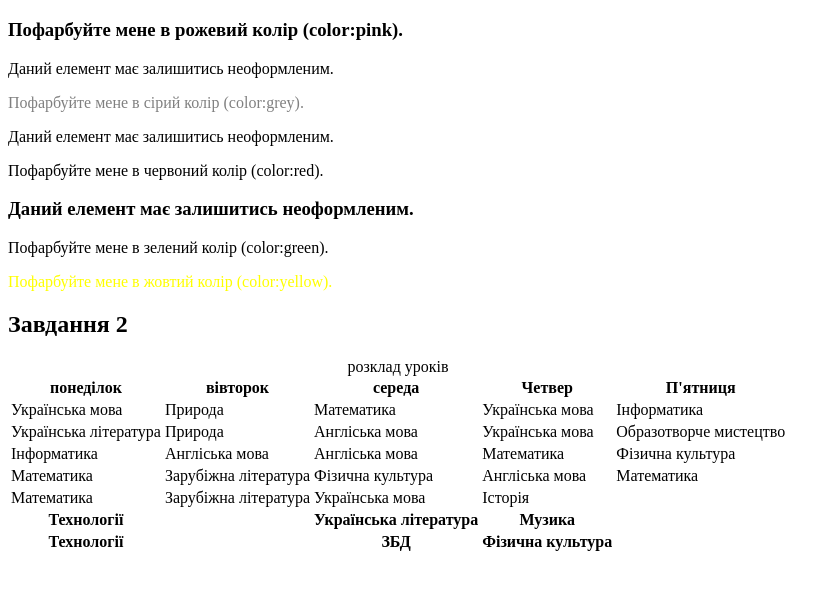
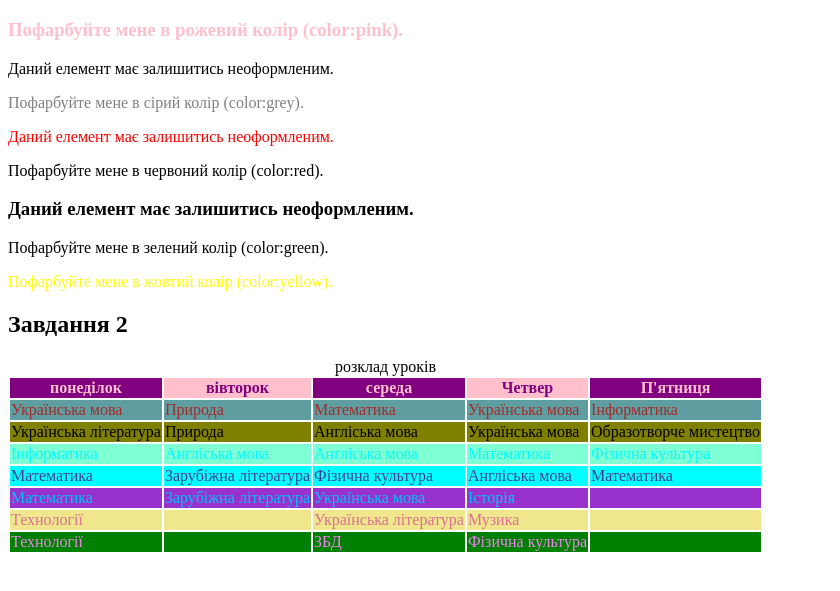
Before and after one commit to davidkastanov/HW8-1, a plain HTML site: page index.html in a window 1280 px wide. Shown: the part 61-652 px from the top of the page, without its empty margins (0-840 px from the left). Drawn offline with Linux system fonts and the light colour scheme.

Commit message:
назва коміту

```diff
--- a/css/style.css
+++ b/css/style.css
@@ -7,3 +7,67 @@
 div>p+h3 {
     color: red;
 }
+h3:nth-child(1) {
+    color: pink;
+}
+div>p+div {
+    color: red;
+}
+th:nth-child(2n) {
+    color: purple;
+    background-color: pink;
+}
+th:nth-child(3n) {
+    color: pink;
+    background-color: purple;
+}
+th:nth-child(5n) {
+    color: pink;
+    background-color: purple;
+}
+th:nth-child(3n) {
+    color: pink;
+    background-color: purple;
+}
+th:nth-child(1) {
+    color: pink;
+    background-color: purple;
+}
+.first {
+    color: blue;
+    background-color: blueviolet;
+}
+.second {
+    color: brown;
+    background-color: cadetblue;
+}
+.three {
+    color: black;
+    background-color: olive;
+
+}
+.fourth {
+    color: aqua;
+    background-color: aquamarine;
+
+}
+.five {
+    color: darkslateblue;
+    background-color: cyan;
+}
+ .six {
+    color: deepskyblue;
+    background-color: darkorchid;
+ }
+ .seven {
+    color: palevioletred;
+    background-color: khaki;
+
+ }
+ .eight {
+    color: violet;
+    background-color: green;
+ }
+ p:nth-child(3) {
+    color: green;
+ }
--- a/index.html
+++ b/index.html
@@ -24,7 +24,7 @@
           розклад уроків
         </caption>
         <thead>
-          <tr>
+          <tr class="first">
             <th>понеділок</th>
             <th>вівторок</th>
             <th>середа</th>
@@ -34,56 +34,56 @@
         </thead>
 
         <tbody>
-          <tr>
+          <tr class="second">
             <td>Українська мова</td>
             <td>Природа</td>
             <td>Математика</td>
             <td>Українська мова</td>
-            <td>Інформатика</th>
+            <td>Інформатика</td>
 
           </tr>
-          <tr>
+          <tr class="three">
             <td>Українська література</td>
             <td>Природа</td>
             <td>Англіська мова</td>
-            <td>Українська мова</th>
-            <td> Образотворче мистецтво</th>
+            <td>Українська мова</td>
+            <td> Образотворче мистецтво</td>
 
           </tr>
-          <tr>
+          <tr class="fourth">
             <td>Інформатика</td>
             <td>Англіська мова</td>
             <td>Англіська мова</td>
+            <td>Математика</td>
+            <td>Фізична культура</td>
+          </tr>
+          <tr class="five">
             <td>Математика</th>
-            <td>Фізична культура</th>
+            <td>Зарубіжна література</td>
+            <td>Фізична культура</td>
+            <td>Англіська мова</td>
+            <td>Математика</td>
           </tr>
-          <tr>
+          <tr class="six">
             <td>Математика</th>
-            <td>Зарубіжна література</th>
-            <td>Фізична культура</th>
-            <td>Англіська мова</th>
-            <td>Математика</th>
+            <td>Зарубіжна література</td>
+            <td>Українська мова</td>
+            <td>Історія</td>
+            <td></td>
           </tr>
-          <tr>
-            <td>Математика</th>
-            <td>Зарубіжна література</th>
-            <td>Українська мова</th>
-            <td>Історія</th>
-            <td></th>
+          <tr class="seven">
+            <td>Технології</td>
+            <td></td>
+            <td>Українська література</td>
+            <td>Музика</th>
+            <td></td>
           </tr>
-          <tr>
-            <th>Технології</th>
-            <th></th>
-            <th>Українська література</th>
-            <th>Музика</th>
-            <th></th>
-          </tr>
-          <tr>
-            <th>Технології</th>
-            <th></th>
-            <th>ЗБД</th>
-            <th>Фізична культура</th>
-            <th></th>
+          <tr class="eight">
+            <td>Технології</td>
+            <td></td>
+            <td>ЗБД</td>
+            <td>Фізична культура</td>
+            <td></td>
           </tr>
         </tbody>
       </table>
```
